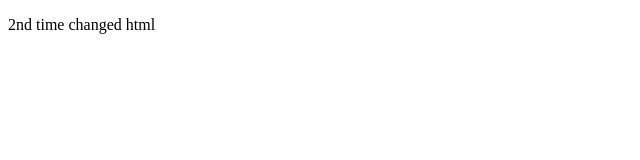
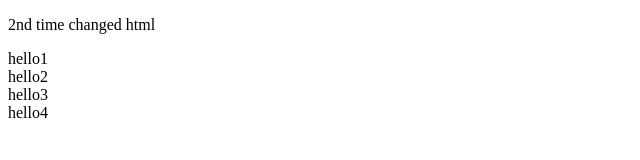
Before and after one commit to Foysal965/my-first-github-repo, a plain HTML site: page index.html in a window 1280 px wide. Shown: the whole page, without its empty margins (0-640 px from the left). Drawn offline with Linux system fonts and the light colour scheme.

Commit message:
hello div added

```diff
--- a/index.html
+++ b/index.html
@@ -7,5 +7,12 @@
 </head>
 <body>
   <p>2nd time changed html</p>
+  <!-- Hello texts -->
+  <div>
+    <div>hello1</div>
+    <div>hello2</div>
+    <div>hello3</div>
+    <div>hello4</div>
+  </div>
 </body>
 </html>
```
